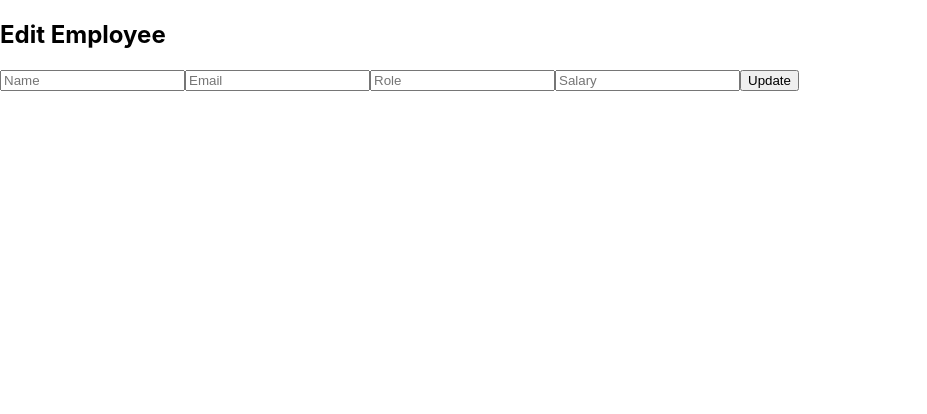
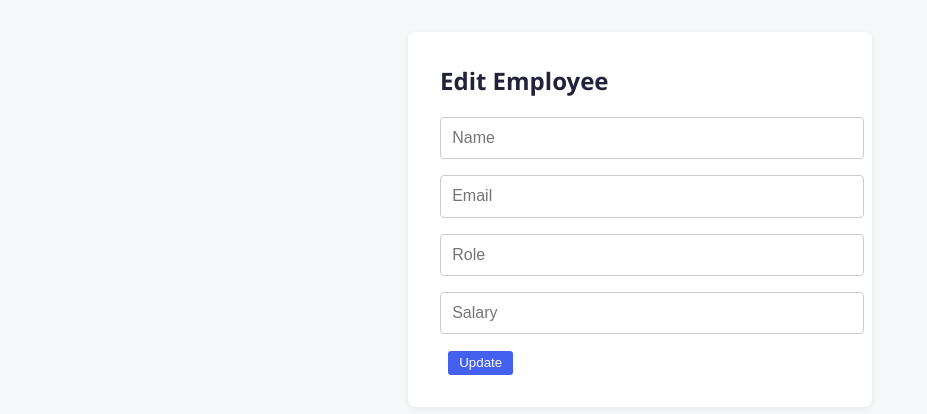
Before and after one commit to SivasankariM24/Employee_Management_System, a React (Create React App) app in the folder frontend/: page /edit/1 in a window 1280 px wide. Shown: the top 414 px of the page, without its empty margins (0-927 px from the left). Built offline with nearby package versions, Linux system fonts and the light colour scheme; no server answers.

Commit message:
Frontend: App.js added

```diff
--- a/frontend/src/Pages/Dashboard.js
+++ b/frontend/src/Pages/Dashboard.js
@@ -1,7 +1,7 @@
 import React, { useEffect, useState } from 'react';
 import API from '../services/api';
 import { Link, useNavigate } from 'react-router-dom';
-import Navbar from '../components/Navbar';
+import Navbar from '../Components/Navbar';
 
 function Dashboard() {
   const [employees, setEmployees] = useState([]);
--- a/frontend/src/Pages/EmployeeDetails.js
+++ b/frontend/src/Pages/EmployeeDetails.js
@@ -1,7 +1,7 @@
 import React, { useEffect, useState } from 'react';
 import API from '../services/api';
 import { useParams, Link } from 'react-router-dom';
-import Navbar from '../components/Navbar';
+import Navbar from '../Components/Navbar';
 
 function EmployeeDetails() {
   const { id } = useParams();
--- a/frontend/src/index.css
+++ b/frontend/src/index.css
@@ -1,13 +1,131 @@
+
 body {
+  font-family: 'Segoe UI', Arial, sans-serif;
+  background: #f7f8fa;
   margin: 0;
-  font-family: -apple-system, BlinkMacSystemFont, 'Segoe UI', 'Roboto', 'Oxygen',
-    'Ubuntu', 'Cantarell', 'Fira Sans', 'Droid Sans', 'Helvetica Neue',
-    sans-serif;
-  -webkit-font-smoothing: antialiased;
-  -moz-osx-font-smoothing: grayscale;
+  padding: 0;
 }
 
-code {
-  font-family: source-code-pro, Menlo, Monaco, Consolas, 'Courier New',
-    monospace;
+.navbar {
+  background: #22223b;
+  color: #fff;
+  padding: 1rem 2rem;
+  display: flex;
+  justify-content: space-between;
+  align-items: center;
 }
+
+.navbar a, .navbar button {
+  color: #fff;
+  margin-left: 1rem;
+  text-decoration: none;
+  background: none;
+  border: none;
+  font-size: 1rem;
+  cursor: pointer;
+}
+
+.nav-logo {
+  font-weight: bold;
+  font-size: 1.3rem;
+  letter-spacing: 2px;
+}
+
+.logout-btn {
+  background: #c1121f;
+  border-radius: 4px;
+  padding: 0.3rem 0.8rem;
+  margin-left: 1rem;
+  transition: background 0.2s;
+}
+
+.logout-btn:hover {
+  background: #780000;
+}
+
+.dashboard {
+  max-width: 900px;
+  margin: 2rem auto;
+  background: #fff;
+  padding: 2rem;
+  border-radius: 8px;
+  box-shadow: 0 2px 8px #0001;
+}
+
+.add-btn {
+  display: inline-block;
+  margin-bottom: 1rem;
+  background: #4e9f3d;
+  color: #fff;
+  padding: 0.5rem 1.2rem;
+  border-radius: 4px;
+  text-decoration: none;
+  transition: background 0.2s;
+}
+
+.add-btn:hover {
+  background: #1e5128;
+}
+
+table {
+  width: 100%;
+  border-collapse: collapse;
+  margin-top: 1rem;
+}
+
+th, td {
+  padding: 0.7rem;
+  border-bottom: 1px solid #eee;
+  text-align: left;
+}
+
+th {
+  background: #f0efeb;
+}
+
+tr:hover {
+  background: #f9fafb;
+}
+
+button {
+  margin-left: 0.5rem;
+  padding: 0.3rem 0.7rem;
+  border: none;
+  border-radius: 3px;
+  background: #4361ee;
+  color: #fff;
+  cursor: pointer;
+  transition: background 0.2s;
+}
+
+button:hover {
+  background: #3a0ca3;
+}
+
+.form-container, .details-container {
+  max-width: 400px;
+  margin: 2rem auto;
+  background: #fff;
+  padding: 2rem;
+  border-radius: 8px;
+  box-shadow: 0 2px 8px #0001;
+}
+
+input {
+  width: 100%;
+  padding: 0.7rem;
+  margin-bottom: 1rem;
+  border: 1px solid #ccc;
+  border-radius: 4px;
+  font-size: 1rem;
+}
+
+input:focus {
+  border-color: #4361ee;
+  outline: none;
+}
+
+h2 {
+  margin-top: 0;
+  color: #22223b;
+}
```
Also changed, not shown: frontend/src/App.js (+4 -4 lines).
